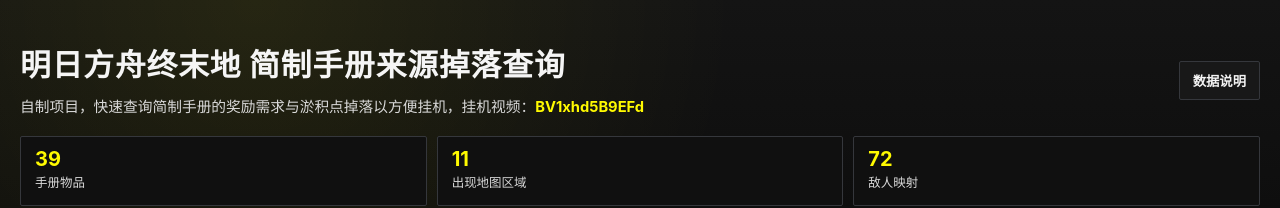
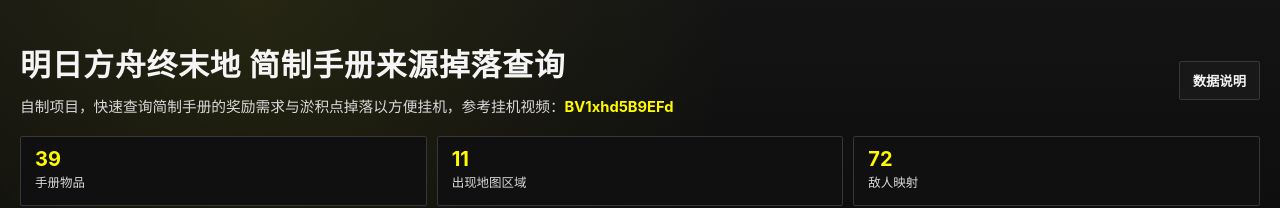
Before and after one commit to SodaXu/endfield-crafting-manual-checklist, a React (Vite) app: page / in a window 1280 px wide. Shown: the top 208 px of the page. Built offline with nearby package versions, Linux system fonts and the light colour scheme.

Commit message:
Adjust AFK video wording

```diff
--- a/src/App.tsx
+++ b/src/App.tsx
@@ -131,7 +131,7 @@
         <div className="hero">
           <div>
             <h1>明日方舟终末地 简制手册来源掉落查询</h1>
-            <p className="subtitle">自制项目，快速查询简制手册的奖励需求与淤积点掉落以方便挂机，挂机视频：<a href="https://www.bilibili.com/video/BV1xhd5B9EFd" target="_blank" rel="noreferrer">BV1xhd5B9EFd</a></p>
+            <p className="subtitle">自制项目，快速查询简制手册的奖励需求与淤积点掉落以方便挂机，参考挂机视频：<a href="https://www.bilibili.com/video/BV1xhd5B9EFd" target="_blank" rel="noreferrer">BV1xhd5B9EFd</a></p>
           </div>
           <button className="about-button" onClick={() => setShowAbout(true)}>数据说明</button>
         </div>
```
Also changed, not shown: 1 other file (tests, documents, lock files or other folders).
